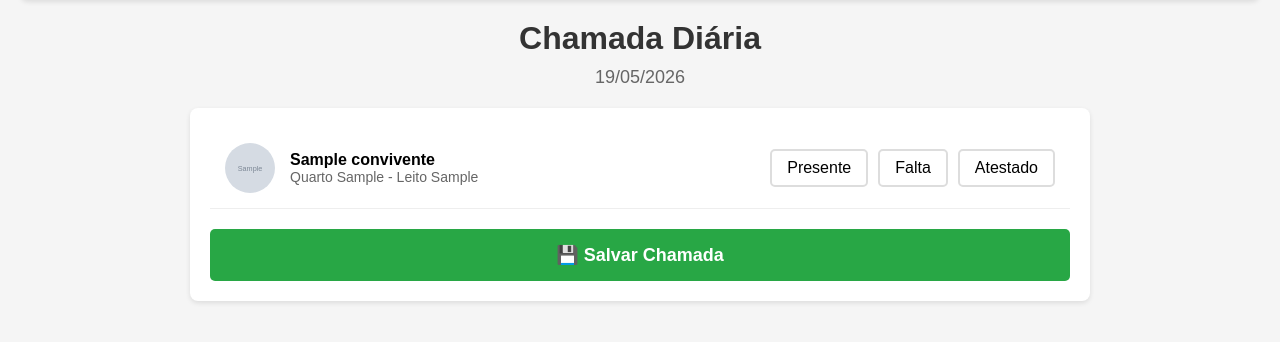
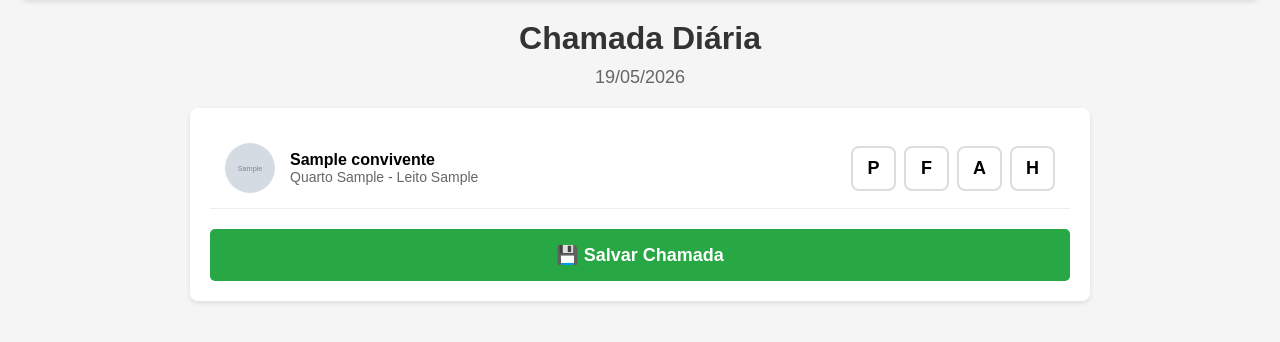
Before and after one commit to larditosotele-pixel/sisa-nuvem, a Flask app: page /chamada in a window 1280 px wide. Shown: the part 68-410 px from the top of the page. Run offline with Flask 3, Linux system fonts and the light colour scheme; tables that the repository leaves empty hold one stand-in row (values such as "Sample post"); grey boxes marked "Sample" are stand-in pictures; a database or web service that is not in the repository returns one stand-in record (values such as "Sample title"); some libraries are stand-ins or nearby versions.

Commit message:
Update chamada.html

```diff
--- a/templates/chamada.html
+++ b/templates/chamada.html
@@ -55,14 +55,21 @@
         .convivente-quarto { color: #666; font-size: 14px; }
         .status-opcoes {
             display: flex;
-            gap: 10px;
+            gap: 8px;
         }
         .status-opcoes label {
-            padding: 8px 15px;
+            width: 45px;
+            height: 45px;
             border: 2px solid #ddd;
-            border-radius: 5px;
+            border-radius: 8px;
             cursor: pointer;
             background: white;
+            display: flex;
+            align-items: center;
+            justify-content: center;
+            font-weight: bold;
+            font-size: 18px;
+            transition: all 0.2s;
         }
         .status-opcoes input[type="radio"] { display: none; }
         .status-opcoes input[type="radio"]:checked + label {
@@ -70,6 +77,7 @@
             color: white;
             border-color: #007bff;
         }
+        .status-opcoes label:hover { border-color: #007bff; }
         .btn-salvar {
             width: 100%;
             padding: 15px;
@@ -118,13 +126,16 @@
 
                 <div class="status-opcoes">
                     <input type="radio" name="status_{{ c.id }}" id="p{{ c.id }}" value="P" {% if c.status_hoje == 'P' %}checked{% endif %}>
-                    <label for="p{{ c.id }}">Presente</label>
+                    <label for="p{{ c.id }}" title="Presente">P</label>
 
                     <input type="radio" name="status_{{ c.id }}" id="f{{ c.id }}" value="F" {% if c.status_hoje == 'F' %}checked{% endif %}>
-                    <label for="f{{ c.id }}">Falta</label>
+                    <label for="f{{ c.id }}" title="Falta">F</label>
 
                     <input type="radio" name="status_{{ c.id }}" id="a{{ c.id }}" value="A" {% if c.status_hoje == 'A' %}checked{% endif %}>
-                    <label for="a{{ c.id }}">Atestado</label>
+                    <label for="a{{ c.id }}" title="Autorizado">A</label>
+
+                    <input type="radio" name="status_{{ c.id }}" id="h{{ c.id }}" value="H" {% if c.status_hoje == 'H' %}checked{% endif %}>
+                    <label for="h{{ c.id }}" title="Hospitalizado">H</label>
                 </div>
             </div>
             {% endfor %}
```
